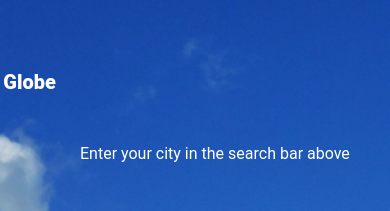
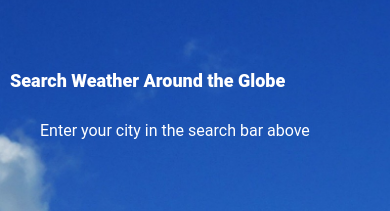
Before and after one commit to DangaSnake/weather_app, a React (Create React App) app: page / in a window 390 px wide. Shown: the part 250-461 px from the top of the page. Built offline with nearby package versions, Linux system fonts and the light colour scheme.

Commit message:
Finishing up mobile responsivness

```diff
--- a/src/components/presearch/presearch.css
+++ b/src/components/presearch/presearch.css
@@ -39,14 +39,14 @@
 
 @media screen and (max-width: 800px) {
     .main-title {
-        font-size: 20px;
+        font-size: 18px;
         width: 80vw;
-        right: 250px;
+        left: 10px;
     }
 
     .sub-text {
-        left: 80px;
-        top: 350px;
+        left: 40px;
+        top: 330px;
     }
 
     .presearch-box {
```
